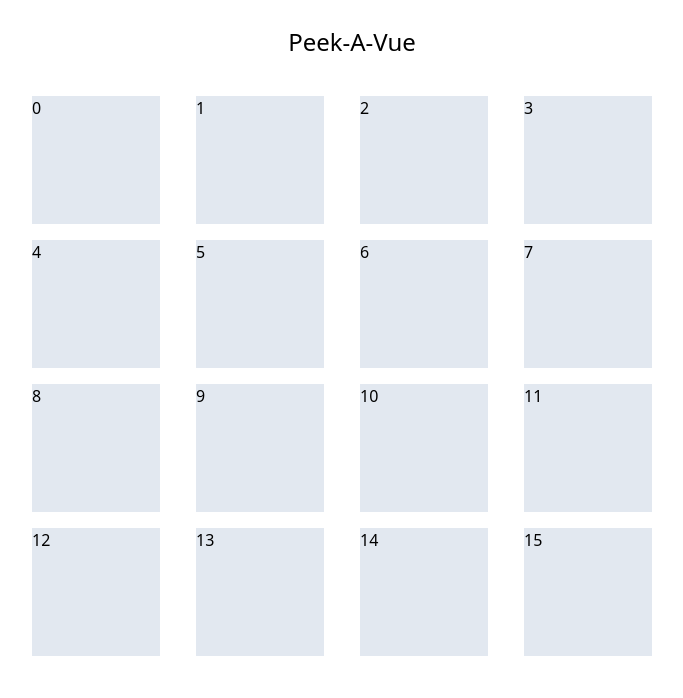
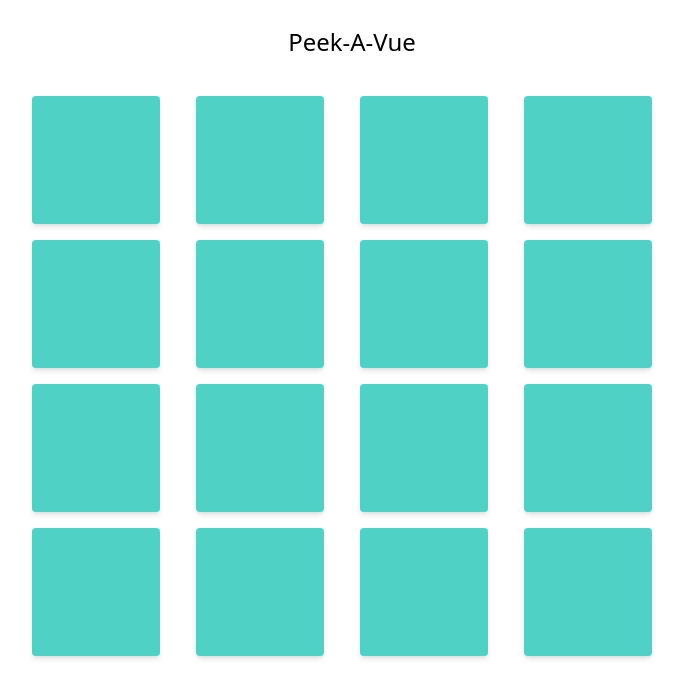
Before and after one commit to m-alghobary/try-vue-3, a Vue app: page / in a window 1280 px wide. Shown: the top 698 px of the page, without its empty margins (288-971 px from the left). Built offline with nearby package versions, Linux system fonts and the light colour scheme.

Commit message:
add flip ability to cards

```diff
--- a/src/components/game-card.vue
+++ b/src/components/game-card.vue
@@ -1,8 +1,18 @@
 <template>
-	<div class="bg-gray-300 w-32 h-32">{{ type }}</div>
+	<div class="w-32 h-32 relative rounded cursor-pointer" @click="flip">
+		<div
+			v-if="!isFlipped"
+			class="bg-teal-300 absolute inset-0 w-full h-full rounded shadow-md flex items-center justify-center text-3xl font-semibold text-pink-500"
+		>
+			{{ type }}
+		</div>
+		<div v-else class="bg-teal-400 absolute inset-0 w-full h-full rounded shadow-md"></div>
+	</div>
 </template>
 
 <script>
+import { ref } from 'vue';
+
 export default {
 	props: {
 		type: {
@@ -11,7 +21,16 @@ export default {
 		},
 	},
 	setup(props) {
-		return {};
+		const isFlipped = ref(true);
+
+		function flip() {
+			isFlipped.value = !isFlipped.value;
+		}
+
+		return {
+			isFlipped,
+			flip,
+		};
 	},
 };
 </script>
```
